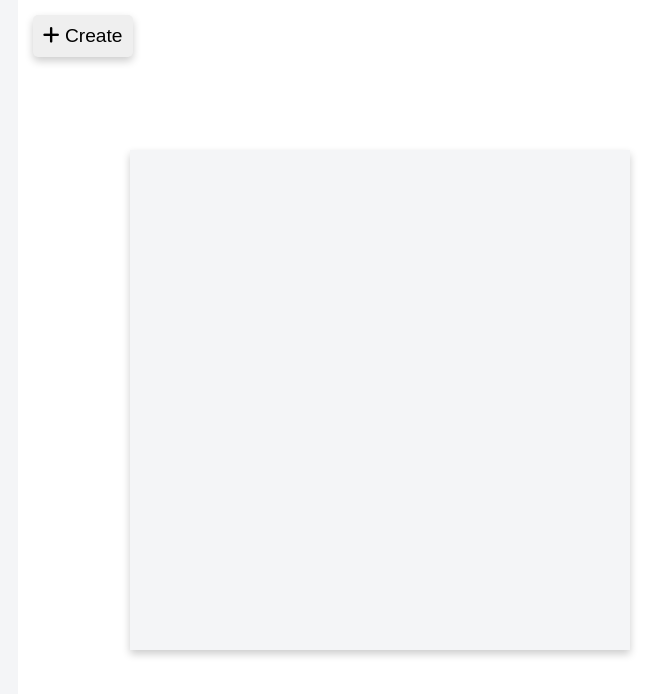
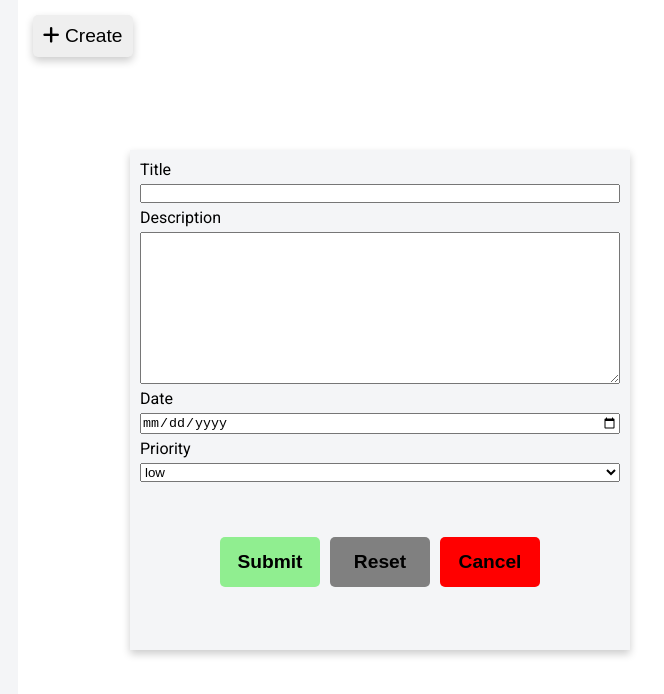
Before and after one commit to SkabaYay/todo-list-odin-project, a website built with webpack: page src/template.html in a window 1280 px wide. Both pictures are taken after a click on the button "Create". Shown: the whole page, without its empty margins (260-924 px from the left). Built offline with nearby package versions, Linux system fonts and the light colour scheme.

Commit message:
make create todo prompt

```diff
--- a/package.json
+++ b/package.json
@@ -12,6 +12,7 @@
   "type": "module",
   "devDependencies": {
     "css-loader": "^7.1.4",
+    "date-fns": "^4.4.0",
     "html-loader": "^5.1.0",
     "html-webpack-plugin": "^5.6.7",
     "style-loader": "^4.0.0",
--- /dev/null
+++ b/src/TodoManager.js
@@ -0,0 +1,21 @@
+const TodoManager = (function() {
+    class Todo {
+        constructor(title, description, date, priority) {
+            this.title = title
+            this.description = description
+            this.date = date
+            this.priority = priority
+        }
+    }
+
+    const addTodo = (title, description, date, priority) => {
+        let todo = new Todo(title, description, date, priority)
+
+    }
+
+    return {
+        addTodo,
+    }
+})()
+
+export { TodoManager }
--- a/src/display.js
+++ b/src/display.js
@@ -1,16 +1,92 @@
+import { format, formatDistance, formatRelative, subDays } from 'date-fns'
+
 const display = (function(){
     const body = document.querySelector("body");
     const project = document.querySelector(".project");
     const todo = document.querySelector(".todo");
 
+    const createLabel = (labelFor, text) => {
+        const element = document.createElement("label")
+        element.setAttribute("for", labelFor)
+        element.textContent = text
+        return element
+    }
+
+    const createInput = (inputType, inputId, inputName) => {
+        const element = document.createElement("input")
+        element.type = inputType
+        element.id = inputId
+        element.name = inputName
+        return element
+    }
+
+    const createButton = (buttonId, text) => {
+        const element = document.createElement("input")
+        element.type = "button"
+        element.id = buttonId
+        element.value = text
+        return element
+    }
+
+    const createTextArea = (areaId, areaName, rows, cols) => {
+        const element = document.createElement("textarea")
+        element.id = areaId
+        element.name = areaName
+        element.rows = rows
+        element.cols = cols
+        return element
+    }
+
+    const createSelect = (selectId, selectName, values) => {
+        const element = document.createElement("select")
+        element.id = selectId
+        element.name = selectName
+        for (let i=0; i<values.length; i++) {
+            const option = document.createElement("option")
+            option.value = values[i]
+            option.textContent = values[i]
+            element.appendChild(option)
+        }
+        return element
+    }
+
+    const createDiv = (className) => {
+        const element = document.createElement("div")
+        element.classList.add(className)
+        return element
+    }
+
     const createTodo = () => {
-        const createBox = document.createElement("div");
-        createBox.classList.add("create-box");
-        body.appendChild(createBox)
+        const createBox = body.appendChild(createDiv("create-box"))
+
+        const form = document.createElement("form")
+        form.classList.add("create-form")
+        createBox.appendChild(form)
+
+        form.appendChild(createLabel("title", "Title"))
+        form.appendChild(createInput("text", "title", "title"))
+        form.appendChild(createLabel("description", "Description"))
+        form.appendChild(createTextArea("description", "description", 10, 30))
+        form.appendChild(createLabel("date", "Date"))
+        form.appendChild(createInput("date", "date", "date"))
+        form.appendChild(createLabel("priority", "Priority"))
+        form.appendChild(createSelect("priority", "priority", ["low", "medium", "high"]))
+
+        const buttons = form.appendChild(createDiv("buttons"))
+        buttons.appendChild(createInput("submit", "submit", "submit"))
+        buttons.appendChild(createInput("reset", "reset", "reset"))
+        buttons.appendChild(createButton("cancel", "Cancel"))
+
+        return form
+    }
+
+    const displayTodo = (data) => {
+
     }
 
     return {
-        createTodo
+        createTodo,
+        displayTodo
     }
 })()
 
--- a/src/index.js
+++ b/src/index.js
@@ -1,7 +1,19 @@
 import "./style.css";
 import { display } from "./display.js";
+import { TodoManager } from "./TodoManager.js";
 
 const createButton = document.querySelector("#create")
+const body = document.querySelector("body")
+
 createButton.addEventListener("click", () => {
-    display.createTodo()
+    const form = display.createTodo()
+    const createBox = document.querySelector(".create-box")
+
+    form.addEventListener("submit", (event) => {
+        event.preventDefault()
+        body.removeChild(createBox)
+
+        const formData = new FormData(form);
+        TodoManager.addTodo(formData.get("title"), formData.get("description"), formData.get("date"), formData.get("priority"))
+    })
 })
--- a/src/style.css
+++ b/src/style.css
@@ -50,3 +50,52 @@ body {
     transform: translate(-50%, -50%);
     box-shadow: 0 4px 8px rgba(0, 0, 0, 0.2);
 }
+
+.create-box .create-form {
+    display: flex;
+    flex-direction: column;
+    gap: 5px;
+    padding: 10px;
+}
+
+.create-box .create-form .buttons {
+    display: flex;
+    justify-content: center;
+    gap: 10px;
+    padding-top: 50px;
+}
+
+.create-box .create-form .buttons input[type="submit"] {
+    background-color: lightgreen;
+    border: none;
+    border-radius: 5px;
+    height: 50px;
+    width: 100px;
+    font-size: 1.2rem;
+    font-weight: bold;
+}
+
+.create-box .create-form .buttons input[type="reset"] {
+    background-color: grey;
+    border:none;
+    border-radius: 5px;
+    height: 50px;
+    width: 100px;
+    font-size: 1.2rem;
+    font-weight: bold;
+}
+
+.create-box .create-form .buttons input[type="button"] {
+    background-color: red;
+    border: none;
+    border-radius: 5px;
+    height: 50px;
+    width: 100px;
+    font-size: 1.2rem;
+    font-weight: bold;
+}
+
+.create-box .create-form .buttons input[type="submit"]:hover,
+.create-box .create-form .buttons input[type="reset"]:hover {
+    opacity: 80%;
+}
```
Also changed, not shown: src/todo.js (deleted, +0 -8 lines), 1 other file.
